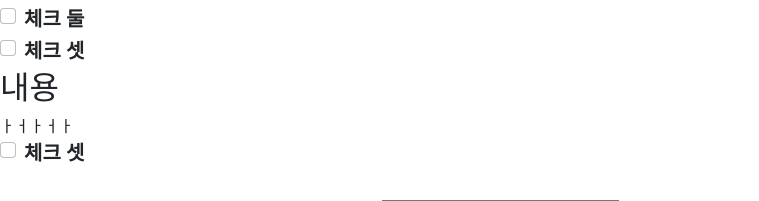
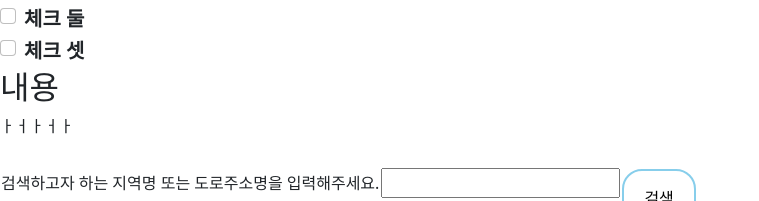
Before and after one commit to gpdus0321/GO_TRIP, a Django app: page /blog/detail/1 in a window 1280 px wide. Shown: the part 401-602 px from the top of the page, without its empty margins (0-759 px from the left). Run offline with Django 4.2, Linux system fonts and the light colour scheme; data comes from the database, SQL or seed files in the repository; both versions use the stored data as it was after the commit; some libraries are stand-ins or nearby versions.

Commit message:
mychange

```diff
--- a/gotrip/blogapp/templates/detail.html
+++ b/gotrip/blogapp/templates/detail.html
@@ -35,12 +35,6 @@
             <h2>내용</h2>
             {{ blog_detail.내용 }}
 
-        </div>
-        <div class="form-check">
-            <input class="form-check-input" type="checkbox" value="" id="flexCheckDefault">
-            <label class="form-check-label" for="flexCheckDefault">
-                {{blog_detail.체크리스트3}}
-            </label>
         </div>
 
 
```
Also changed, not shown: gotrip/blogapp/templates/checklist.html (deleted, +0 -26 lines), gotrip/db.sqlite3, gotrip/media/blog_photo/cat_do9KWzb.png (added).
